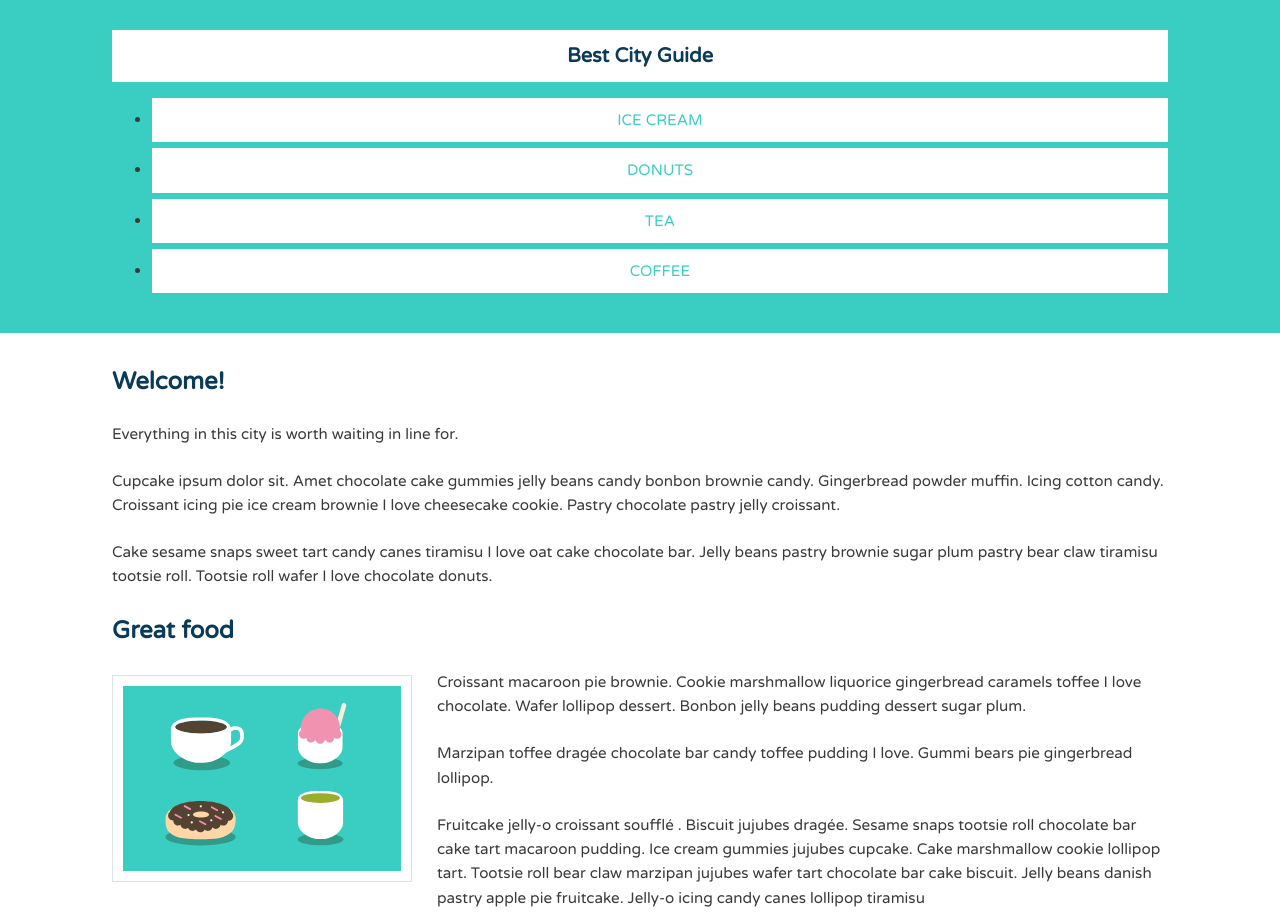
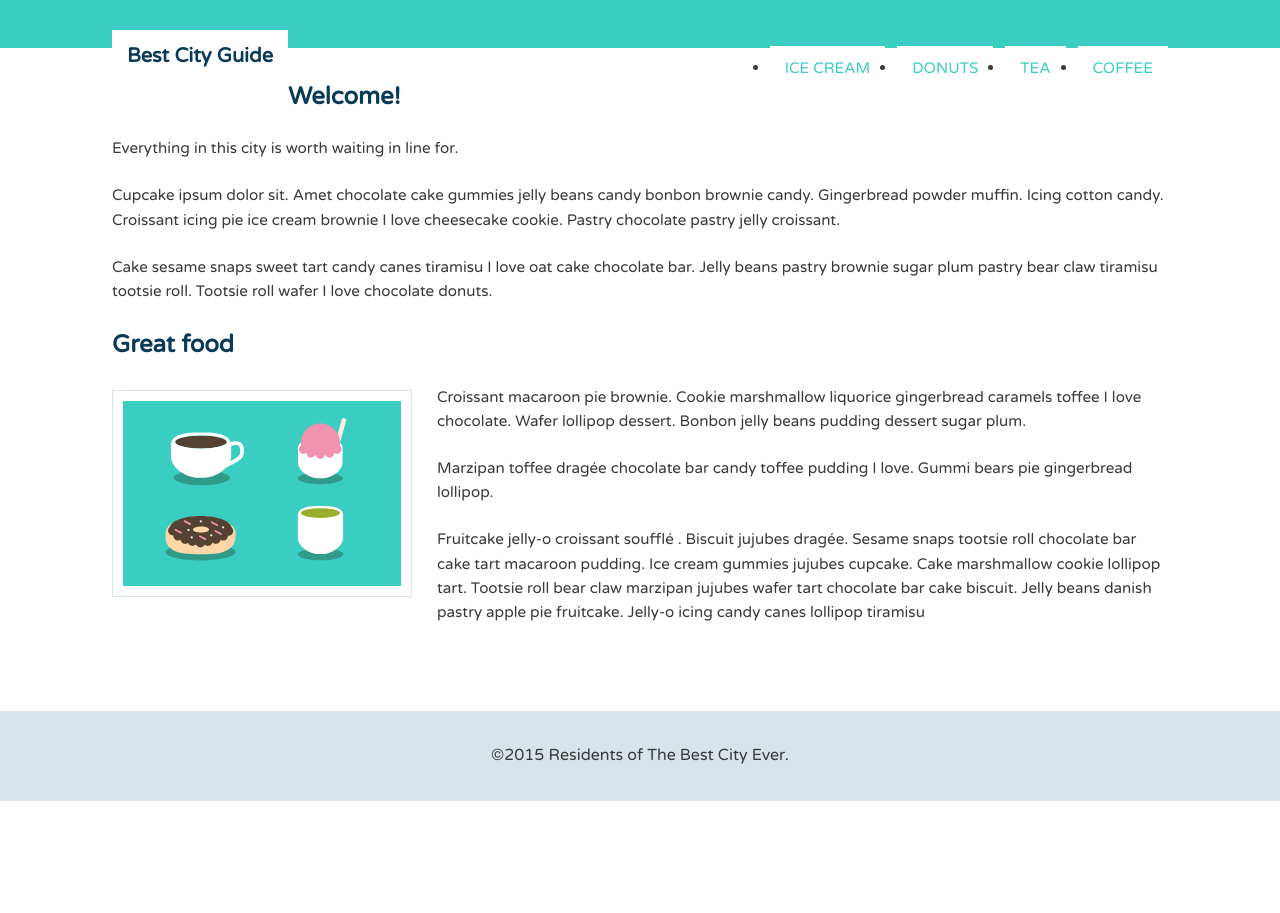
Before and after one commit to willowcheng/inline-display, a plain HTML site: page index.html in a window 1280 px wide. Shown: the top 913 px of the page. After the commit the page ends 801 px from the top, so only its background shows below. Drawn offline with nearby package versions, Linux system fonts and the light colour scheme.

Commit message:
Create a horizontal navigation with floats

```diff
--- a/css/style.css
+++ b/css/style.css
@@ -103,6 +103,19 @@ a {
         margin: 0 auto;
     }
 
+    .main-nav {
+        float: right;
+    }
+
+    .main-nav li {
+        float: left;
+        margin-left: 12px;
+    }
+
+    .name {
+        float: left;
+    }
+
     .feat-img {
         width: 300px;
         float: left;
```
